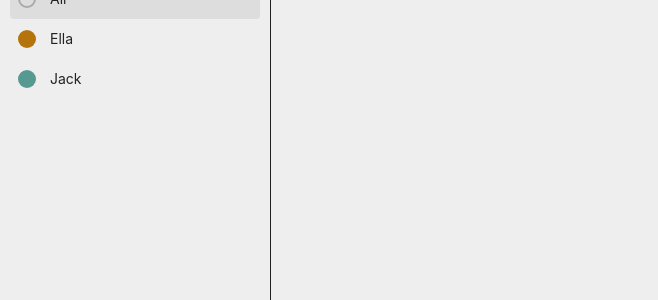
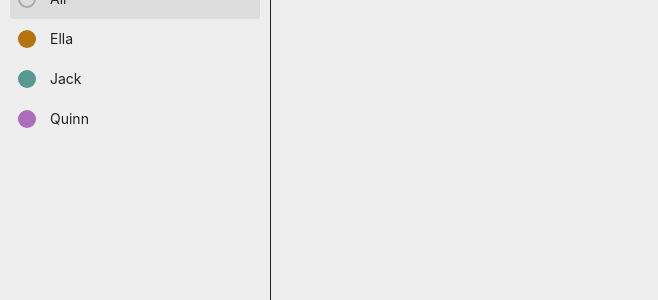
Before and after one commit to qjack001/Git-Cooking, a Jekyll site: the page built from index.html, in a window 1280 px wide. Shown: the part 365-665 px from the top of the page, without its empty margins (0-658 px from the left). Built offline with Jekyll 4.4.1, drawn with Linux system fonts in a browser that asks for light colours.

Commit message:
uncomment quinn

```diff
--- a/_includes/nav.html
+++ b/_includes/nav.html
@@ -17,5 +17,5 @@
 	<a id="p-all" {% if page.id %} href="./?p=all" {% else %} href="?p=all" {% endif %} class="person"><span class="icon" style="box-shadow: inset 0 0 0 2px #aaa;"></span>All</a>
 	<a id="p-ella" {% if page.id %} href="./?p=ella" {% else %} href="?p=ella" {% endif %} class="person"><span class="icon" style="background: #B4730B;"></span>Ella</a>
 	<a id="p-jack" {% if page.id %} href="./?p=jack" {% else %} href="?p=jack" {% endif %} class="person"><span class="icon" style="background: #559990;"></span>Jack</a>
-	<!-- <a id="p-quinn" {% if page.type == "post" %} href="./?p=quinn" {% else %} href="?p=quinn" {% endif %} class="person"><span class="icon" style="background: #AD6DBC;"></span>Quinn</a> -->
+	<a id="p-quinn" {% if page.type == "post" %} href="./?p=quinn" {% else %} href="?p=quinn" {% endif %} class="person"><span class="icon" style="background: #AD6DBC;"></span>Quinn</a>
 </nav>
```
